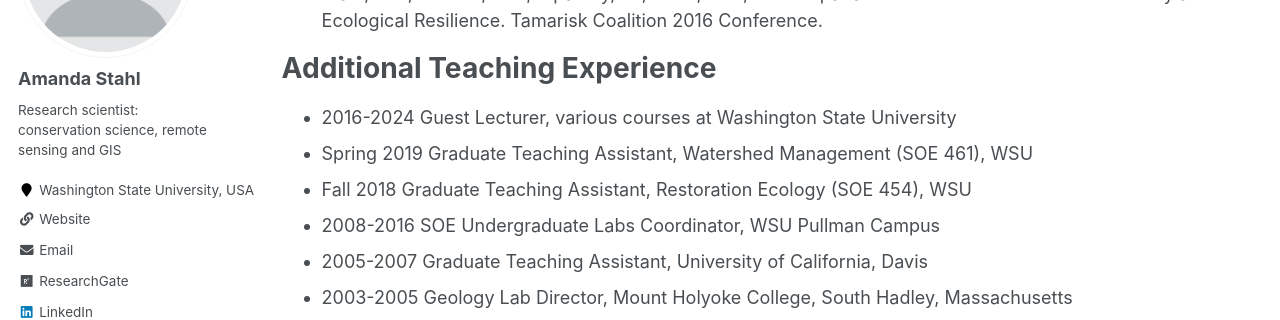
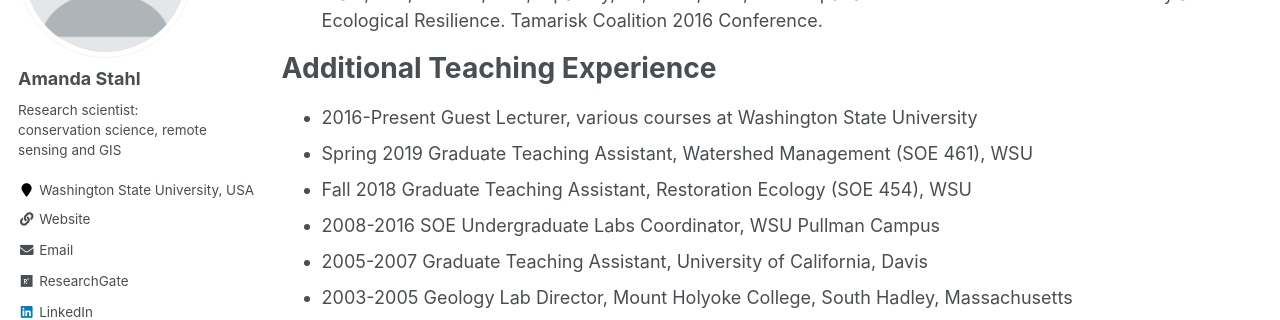
Before and after one commit to ATStahl/ATSpages, a Jekyll site: the page built from _pages/cv.md, in a window 1280 px wide and 900 px high, scrolled down 3445 px. Shown: the part 153-473 px from the top of the window. Built offline with Jekyll 4.4.1, drawn with Linux system fonts in a browser that asks for light colours; some web fonts are replaced.

Commit message:
Update cv.md

```diff
--- a/_pages/cv.md
+++ b/_pages/cv.md
@@ -79,7 +79,7 @@ Talks
 
 Additional Teaching Experience
 ======
-* 2016-2024	  Guest Lecturer, various courses at Washington State University
+* 2016-Present	  Guest Lecturer, various courses at Washington State University
 * Spring 2019	Graduate Teaching Assistant, Watershed Management (SOE 461), WSU
 * Fall 2018	  Graduate Teaching Assistant, Restoration Ecology (SOE 454), WSU
 * 2008-2016 	SOE Undergraduate Labs Coordinator, WSU Pullman Campus
```
